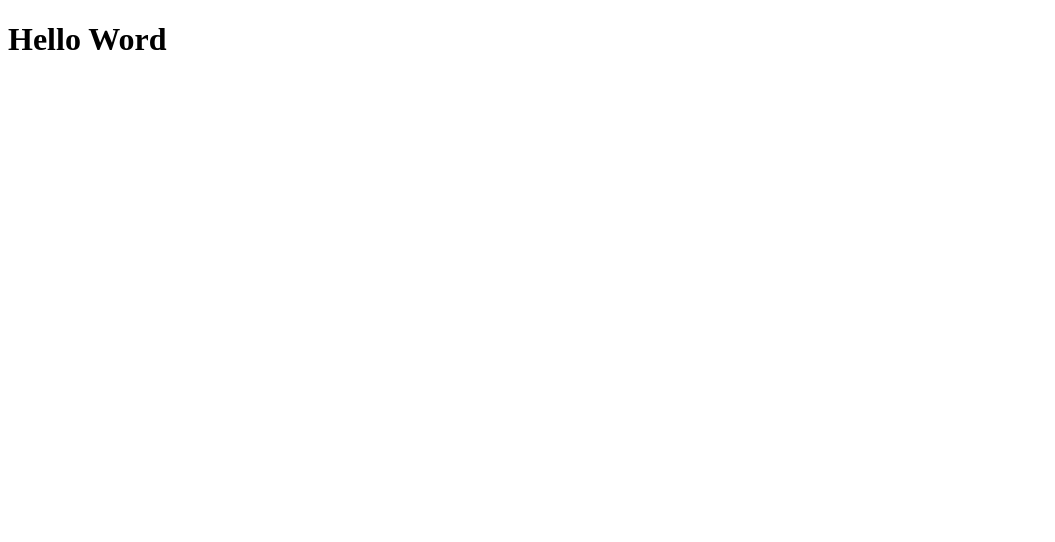
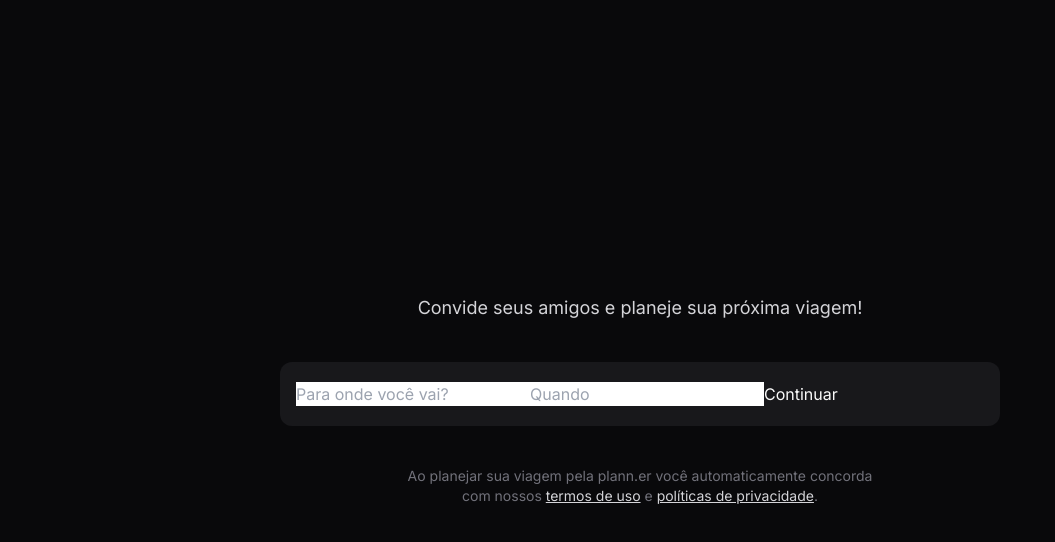
Before and after one commit to augustoaccorsi/travel-planner, a React (Create React App) app in the folder travel-planner/: page / in a window 1280 px wide. Shown: the top 542 px of the page, without its empty margins (0-1055 px from the left). Built offline with nearby package versions, Linux system fonts and the light colour scheme.

Commit message:
add tailwind and first layput

```diff
--- a/travel-planner/package.json
+++ b/travel-planner/package.json
@@ -34,5 +34,8 @@
       "last 1 firefox version",
       "last 1 safari version"
     ]
+  },
+  "devDependencies": {
+    "tailwindcss": "^3.4.4"
   }
 }
--- a/travel-planner/public/index.html
+++ b/travel-planner/public/index.html
@@ -1,43 +1,18 @@
-<!DOCTYPE html>
+<!doctype html>
 <html lang="en">
   <head>
-    <meta charset="utf-8" />
-    <link rel="icon" href="%PUBLIC_URL%/favicon.ico" />
-    <meta name="viewport" content="width=device-width, initial-scale=1" />
-    <meta name="theme-color" content="#000000" />
-    <meta
-      name="description"
-      content="Web site created using create-react-app"
-    />
-    <link rel="apple-touch-icon" href="%PUBLIC_URL%/logo192.png" />
-    <!--
-      manifest.json provides metadata used when your web app is installed on a
-      user's mobile device or desktop. See https://developers.google.com/web/fundamentals/web-app-manifest/
-    -->
-    <link rel="manifest" href="%PUBLIC_URL%/manifest.json" />
-    <!--
-      Notice the use of %PUBLIC_URL% in the tags above.
-      It will be replaced with the URL of the `public` folder during the build.
-      Only files inside the `public` folder can be referenced from the HTML.
+    <meta charset="UTF-8" />
+    <meta name="viewport" content="width=device-width, initial-scale=1.0" />
 
-      Unlike "/favicon.ico" or "favicon.ico", "%PUBLIC_URL%/favicon.ico" will
-      work correctly both with client-side routing and a non-root public URL.
-      Learn how to configure a non-root public URL by running `npm run build`.
-    -->
-    <title>plan.ner</title>
+    <link rel="preconnect" href="https://fonts.googleapis.com">
+    <link rel="preconnect" href="https://fonts.gstatic.com" crossorigin>
+    <link href="https://fonts.googleapis.com/css2?family=Inter:wght@100..900&display=swap" rel="stylesheet">
+
+    <title>plann.er</title>
   </head>
-  <body>
-    <noscript>You need to enable JavaScript to run this app.</noscript>
+  <!-- i was not able to make this class works so I had to add a div in the app withe the classes
+  <body class="bg-zinc-950 text-zinc-50 antialiased"> -->
+  <body class="bg-zinc-950 text-zinc-50 antialiased">
     <div id="root"></div>
-    <!--
-      This HTML file is a template.
-      If you open it directly in the browser, you will see an empty page.
-
-      You can add webfonts, meta tags, or analytics to this file.
-      The build step will place the bundled scripts into the <body> tag.
-
-      To begin the development, run `npm start` or `yarn start`.
-      To create a production bundle, use `npm run build` or `yarn build`.
-    -->
   </body>
 </html>
--- a/travel-planner/src/App.jsx
+++ b/travel-planner/src/App.jsx
@@ -1,5 +1,34 @@
 function App() {
-    return <h1>Hello Word</h1>;
+    return (
+        <div className="bg-zinc-950 text-zinc-50 antialiased">
+            <div className="h-screen flex items-center justify-center">
+                <div className="max-w-3xl w-full px-6 text-center space-y-10">
+                    <p className="text-zinc-300 text-lg">
+                        Convide seus amigos e planeje sua próxima viagem!
+                    </p>
+
+                    <div className="h-16 bg-zinc-900 px-4 rounded-xl flex items-center">
+                        <input placeholder="Para onde você vai?"></input>
+                        <input placeholder="Quando"></input>
+                        <button>Continuar</button>
+                    </div>
+
+                    <p className="text-zinc-500 text-sm">
+                        Ao planejar sua viagem pela plann.er você
+                        automaticamente concorda <br /> com nossos{' '}
+                        <a className="text-zinc-300 underline" href="#">
+                            termos de uso
+                        </a>{' '}
+                        e{' '}
+                        <a className="text-zinc-300 underline" href="#">
+                            políticas de privacidade
+                        </a>
+                        .
+                    </p>
+                </div>
+            </div>
+        </div>
+    );
 }
 
 export default App;
--- /dev/null
+++ b/travel-planner/src/index.css
@@ -0,0 +1,7 @@
+@tailwind base;
+@tailwind components;
+@tailwind utilities;
+
+* {
+    min-width: 0;
+}
--- a/travel-planner/src/index.js
+++ b/travel-planner/src/index.js
@@ -2,6 +2,7 @@ import React from 'react';
 import ReactDOM from 'react-dom/client';
 import App from './App';
 import reportWebVitals from './reportWebVitals';
+import './index.css';
 
 const root = ReactDOM.createRoot(document.getElementById('root'));
 root.render(
--- /dev/null
+++ b/travel-planner/tailwind.config.js
@@ -0,0 +1,14 @@
+/** @type {import('tailwindcss').Config} */
+module.exports = {
+  content: [
+    "./src/**/*.{js,jsx,ts,tsx}",
+  ],
+  theme: {
+    extend: {
+      fontFamily: {
+        sans: 'Inter'
+      }
+    },
+  },
+  plugins: [],
+}
```
Also changed, not shown: travel-planner/public/manifest.json (added), 1 other file (tests, documents, lock files or other folders).
